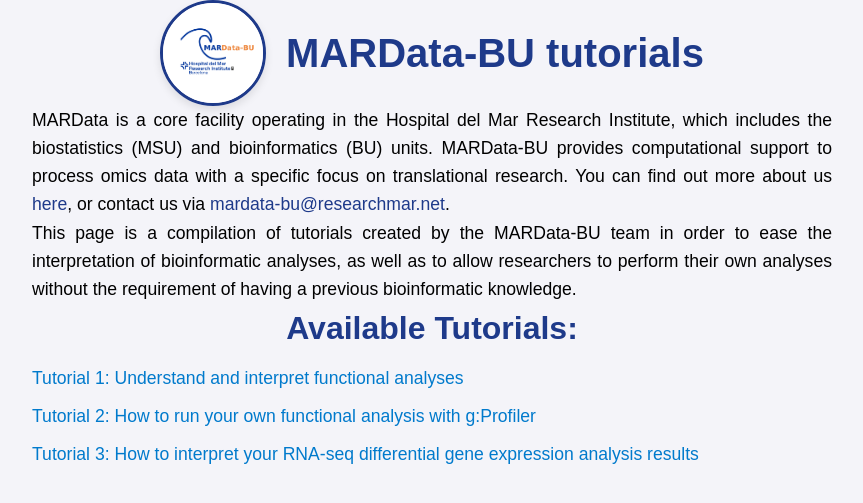
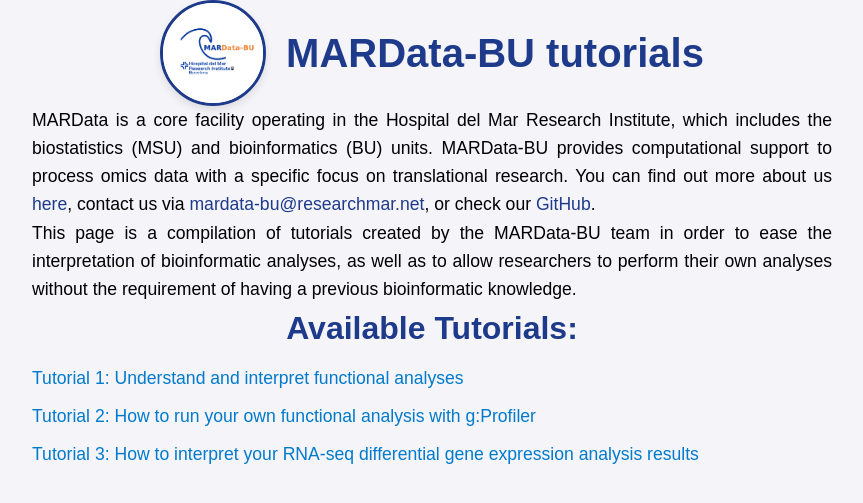
Before and after one commit to MARData-BU/Tutorials, a Jekyll site: the page index.html, which Jekyll copies as it is, in a window 1280 px wide. Shown: the top 503 px of the page, without its empty margins (208-1071 px from the left). Built offline with Jekyll 4.4.1, drawn with Linux system fonts in a browser that asks for light colours.

Commit message:
Including github link

```diff
--- a/index.html
+++ b/index.html
@@ -16,7 +16,8 @@
     </h1>
     <p>
       MARData is a core facility operating in the Hospital del Mar Research Institute, which includes the biostatistics (MSU) and bioinformatics (BU) units. MARData-BU provides computational support
-      to process omics data with a specific focus on translational research. You can find out more about us <a href="https://www.imim.es/sct/mardata/en_mardata.html" target="_blank">here</a>, or contact us via <a href="mailto:mardata-bu@researchmar.net">mardata-bu@researchmar.net</a>.
+      to process omics data with a specific focus on translational research. You can find out more about us <a href="https://www.imim.es/sct/mardata/en_mardata.html" target="_blank">here</a>, contact us via <a href="mailto:mardata-bu@researchmar.net">mardata-bu@researchmar.net</a>,
+      or check our <a href="https://github.com/MARData-BU" target="_blank">GitHub</a>.
     </p>
     <p>
       This page is a compilation of tutorials created by the MARData-BU team in order to ease the interpretation of bioinformatic analyses, as well as to allow researchers to perform their own analyses without the requirement of having a previous bioinformatic knowledge.
```
